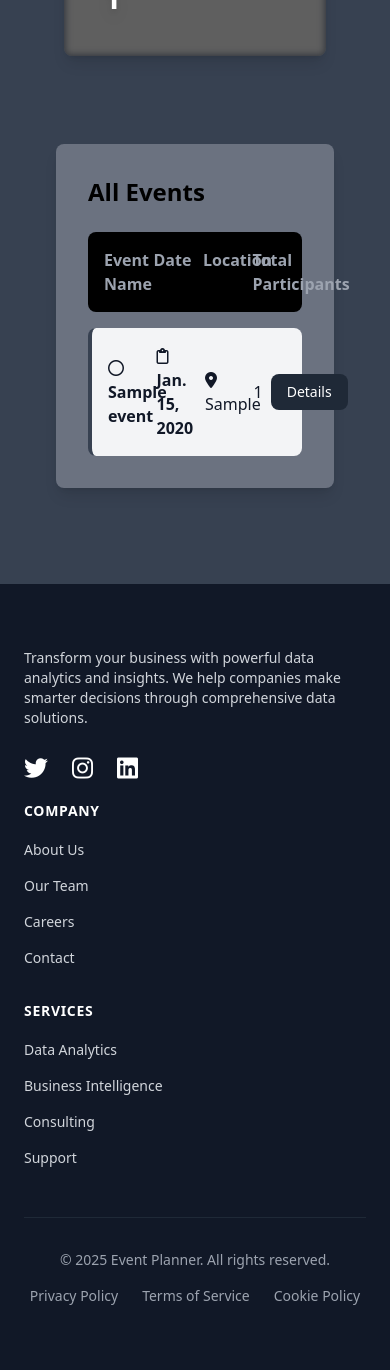
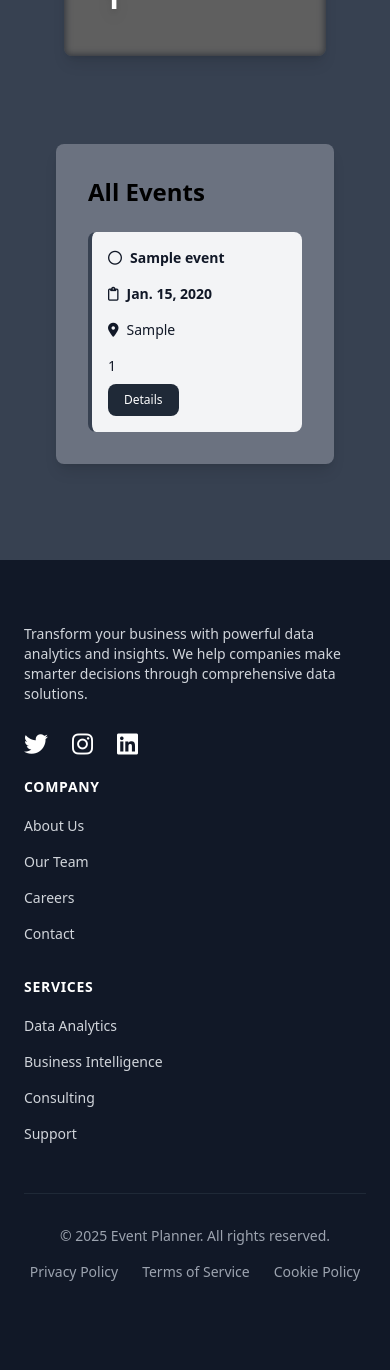
Before and after one commit to Faizaa01/Event_management, a Django app: page /events/dashboard/?type=all in a window 390 px wide. Shown: the part 832-2202 px from the top of the page. After the commit the page ends 2113 px from the top, so only its background shows below. Run offline with Django 5.2, Linux system fonts and the light colour scheme; tables that the repository leaves empty hold one stand-in row (values such as "Sample post"); grey boxes are pictures that could not be loaded.

Commit message:
design fixed 2

```diff
--- a/events/templates/dashboard.html
+++ b/events/templates/dashboard.html
@@ -86,7 +86,9 @@
                 {% endif %}
             </h2>
         </div>
-        <div class="grid grid-cols-4 gap-4 p-4 bg-black rounded-lg mb-4 font-semibold text-gray-400">
+
+        <!-- Table Header -->
+        <div class="hidden sm:grid grid-cols-4 gap-4 p-4 bg-black rounded-lg mb-4 font-semibold text-gray-400 text-sm sm:text-base">
             <div>Event Name</div>
             <div>Date</div>
             <div>Location</div>
@@ -95,29 +97,39 @@
         <!-- Events List -->
         <div class="space-y-4">
         {% for event in events_list %}
-            <div class="grid grid-cols-4 gap-4 p-4 bg-gray-100 rounded-lg border-l-4 border-gray-700 items-center">
-                <div class="font-semibold text-gray-900">
+        <div
+            class="bg-gray-100 rounded-lg border-l-4 border-gray-700 p-4 grid grid-cols-1 sm:grid-cols-4 gap-4 items-start sm:items-center text-sm sm:text-base">
+
+            <!-- Event Name -->
+            <div class="font-semibold text-gray-900 flex items-center space-x-2">
             <i class="fa-regular fa-circle"></i>
-                    {{ event.name }}
+            <span>{{ event.name }}</span>
             </div>
-                <div class="font-semibold text-gray-900">
+
+            <!-- Date -->
+            <div class="font-semibold text-gray-900 flex items-center space-x-2">
             <i class="fa-regular fa-clipboard"></i>
-                    {{ event.date }}
+            <span>{{ event.date }}</span>
             </div>
-                <div class="font-medium text-gray-900">
+
+            <!-- Location -->
+            <div class="font-medium text-gray-900 flex items-center space-x-2 truncate">
             <i class="fa-solid fa-location-dot"></i>
-                    {{ event.location }}
+            <span>{{ event.location }}</span>
             </div>
-                <div class="font-medium text-gray-900 flex items-center justify-between">
-                    {{ event.participants.count }}
+
+            <!-- Participants + Details Button -->
+            <div class="font-medium text-gray-900 flex flex-col sm:flex-row items-start sm:items-center justify-between gap-2">
+            <span>{{ event.participants.count }}</span>
             <a href="{% url 'Event-details' event.id %}"
-                    class="ml-2 bg-gray-800 hover:bg-indigo-400 text-white px-4 py-2 rounded-lg text-sm font-medium transition-colors">
+                class="bg-gray-800 hover:bg-indigo-400 text-white px-4 py-2 rounded-lg text-xs sm:text-sm font-medium transition-colors whitespace-nowrap">
                 Details
             </a>
             </div>
+
         </div>
         {% empty %}
-                <p class="text-gray-400 text-sm">No events today.</p>
+        <p class="text-gray-400 text-sm px-4">No events today.</p>
         {% endfor %}
         </div>
     </div>
--- a/events/templates/home.html
+++ b/events/templates/home.html
@@ -58,7 +58,6 @@
       <h2 class="text-4xl font-bold text-gray-800 mb-4">Event Lists</h2>
       <p class="text-xl text-gray-600">Discover amazing events happening near you</p>
     </div>
-
     {% if data %}
       <div class="grid gap-10">
         {% for event in data %}
@@ -121,6 +120,4 @@
 </section>
 
 
-
-
 {% endblock %}
--- a/static/css/output.css
+++ b/static/css/output.css
@@ -726,8 +722,8 @@ video {
   margin-bottom: 2rem;
 }
 
-.ml-2 {
-  margin-left: 0.5rem;
+.ml-4 {
+  margin-left: 1rem;
 }
 
 .mr-6 {
@@ -939,6 +907,10 @@ video {
   align-content: flex-start;
 }
 
+.items-start {
+  align-items: flex-start;
+}
+
 .items-end {
   align-items: flex-end;
 }
@@ -957,6 +929,10 @@ video {
 
 .gap-10 {
   gap: 2.5rem;
+}
+
+.gap-2 {
+  gap: 0.5rem;
 }
 
 .gap-3 {
@@ -978,6 +954,12 @@ video {
 .gap-x-6 {
   -moz-column-gap: 1.5rem;
        column-gap: 1.5rem;
+}
+
+.space-x-2 > :not([hidden]) ~ :not([hidden]) {
+  --tw-space-x-reverse: 0;
+  margin-right: calc(0.5rem * var(--tw-space-x-reverse));
+  margin-left: calc(0.5rem * calc(1 - var(--tw-space-x-reverse)));
 }
 
 .space-x-4 > :not([hidden]) ~ :not([hidden]) {
```
Also changed, not shown: other parts of static/css/output.css (+116 -165 lines). Lines whose indentation alone changed are shown as unchanged.
